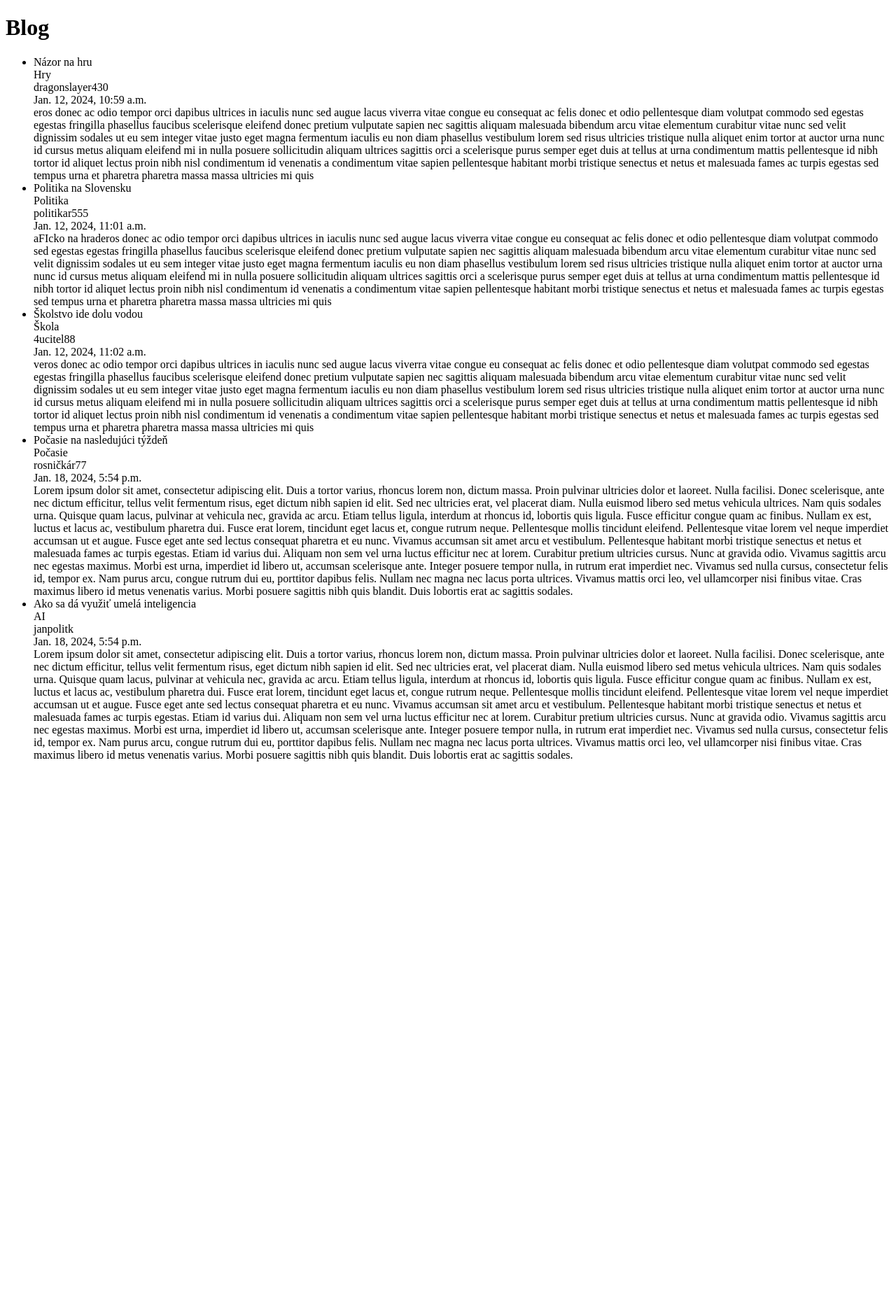
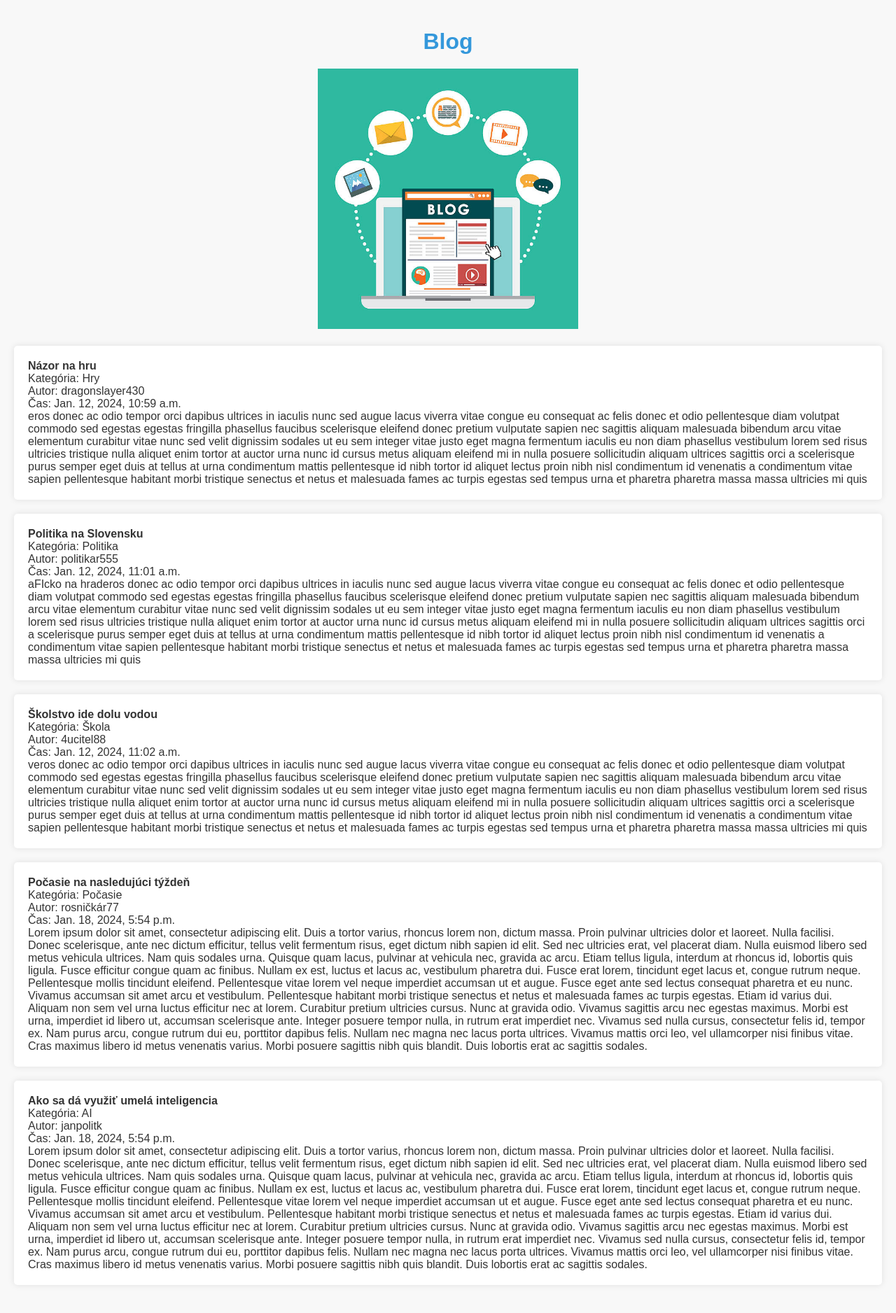
Before and after one commit to SHim0n10/django_school, a Django app: page /blog/ in a window 1280 px wide. Shown: the whole page at 70% size. Before the commit the page ends 1088 px from the top, so only its background shows below. Run offline with Django 4.2, Linux system fonts and the light colour scheme; data comes from the database, SQL or seed files in the repository; both versions use the stored data as it was after the commit; parts of the project's set-up code (start-up, migrations or seed data) failed here and were passed over.

Commit message:
posledne upravy

```diff
--- /dev/null
+++ b/blog/static/blog/style.css
@@ -0,0 +1,46 @@
+body {
+    font-family: 'Arial', sans-serif;
+    margin: 0;
+    padding: 20px;
+    background-color: #f8f8f8;
+    color: #333;
+}
+
+h1 {
+    color: #3498db;
+    text-align: center;
+    margin-bottom: 20px;
+}
+
+h2 {
+    color: #555;
+    margin-top: 20px;
+}
+
+ul {
+    list-style: none;
+    padding: 0;
+    margin: 0;
+}
+
+li {
+    background-color: #fff;
+    margin-bottom: 20px;
+    padding: 20px;
+    border-radius: 5px;
+    box-shadow: 0 0 10px rgba(0, 0, 0, 0.1);
+}
+
+li:hover {
+    box-shadow: 0 0 15px rgba(0, 0, 0, 0.2);
+}
+
+/* Add spacing between post details */
+li > * {
+    margin-bottom: 10px;
+}
+.post-image {
+    max-width: 100%;
+    margin-bottom: 10px;
+    text-align: center;
+}
--- a/blog/templates/blog/index.html
+++ b/blog/templates/blog/index.html
@@ -4,18 +4,29 @@
     <meta charset="UTF-8">
     <meta name="viewport" content="width=device-width, initial-scale=1.0">
     <title>Blog</title>
+    {% load static %}
+    <link rel="stylesheet" type="text/css" href="{% static 'blog/style.css' %}">
 </head>
 <body>
     {% if posty %}
     <h1>Blog</h1>
+    <div class="post-image">
+    <img src="{% static 'blog/image.jpg' %}" alt="School Image" style="max-width: 30%; margin-bottom: 10px;">
+    </div>
     <ul>
         {% for post in posty %}
-        <li>{{post.nazov}} <br> {{post.kategoria}} <br> {{post.autor}} <br> {{post.cas}} <br> {{post.text}}</li>
+        <li>
+            <strong>{{post.nazov}}</strong><br>
+            Kategória: {{post.kategoria}}<br>
+            Autor: {{post.autor}}<br>
+            Čas: {{post.cas}}<br>
+            {{post.text}}
+        </li>
         {% endfor %}
     </ul>
     {% endif %}
     {% if kategorie %}
-    <h2>Kategorie:</h2>
+    <h2>Kategórie:</h2>
     <ul>
         {% for kategoria in kategorie %}
         <li>{{kategoria.nazov}}</li>
@@ -23,15 +34,12 @@
     </ul>
     {% endif %}
     {% if uzivatelia %}
-    <h2>Uzivatelia:</h2>
+    <h2>Užívatelia:</h2>
     <ul>
         {% for uzivatel in uzivatelia %}
-        <li>{{uzivatel.nick}} {{uzivatel.meno}} {{uzivatel.priezvisko}}</li>
+        <li>{{uzivatel.nick}} - {{uzivatel.meno}} {{uzivatel.priezvisko}}</li>
         {% endfor %}
     </ul>
     {% endif %}
-
-
-
 </body>
 </html>
```
Also changed, not shown: shop/static/shop/style.css (added, +48 -0 lines), shop/templates/shop/index.html (+19 -5 lines), skola/static/skola/style.css (added, +28 -0 lines), skola/templates/skola/index.html (+6 -2 lines), blog/static/blog/image.jpg (added), db.sqlite3, shop/static/shop/image.jpg (added), skola/static/skola/image.jpg (added).
